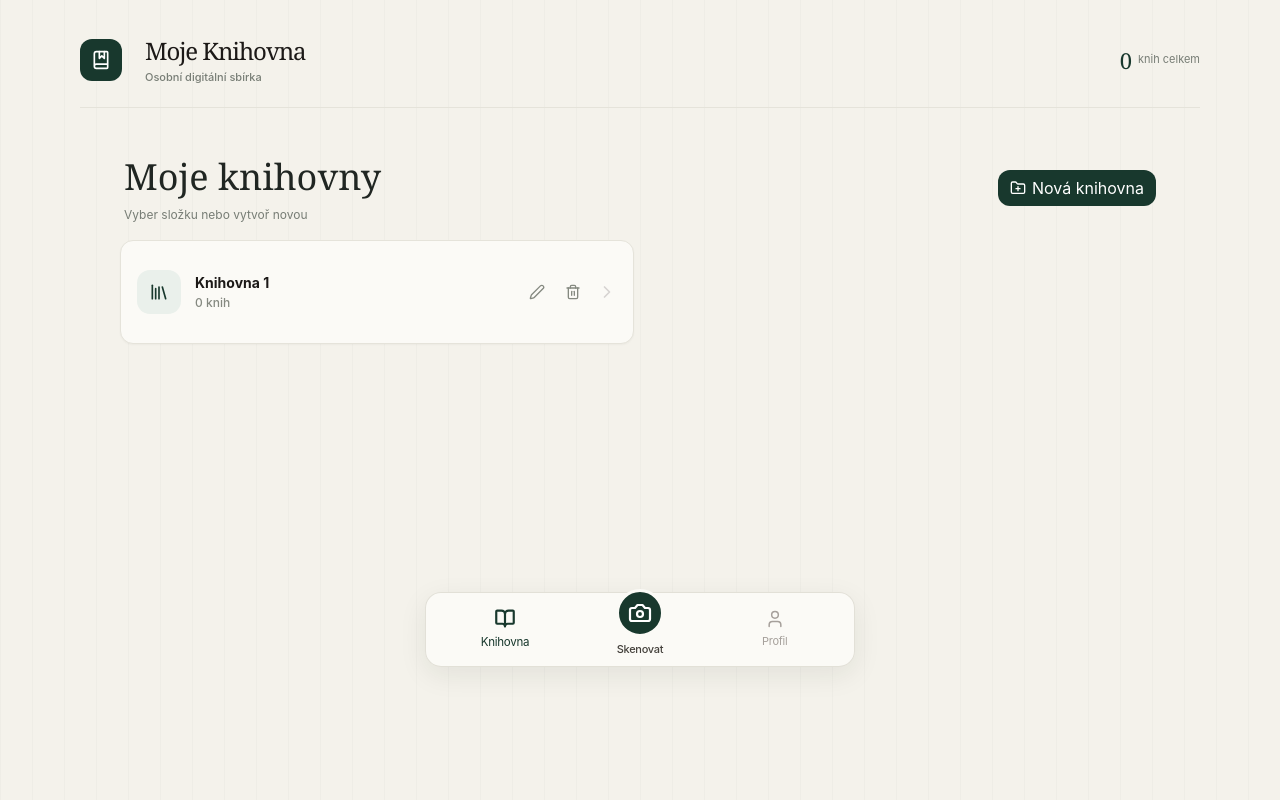
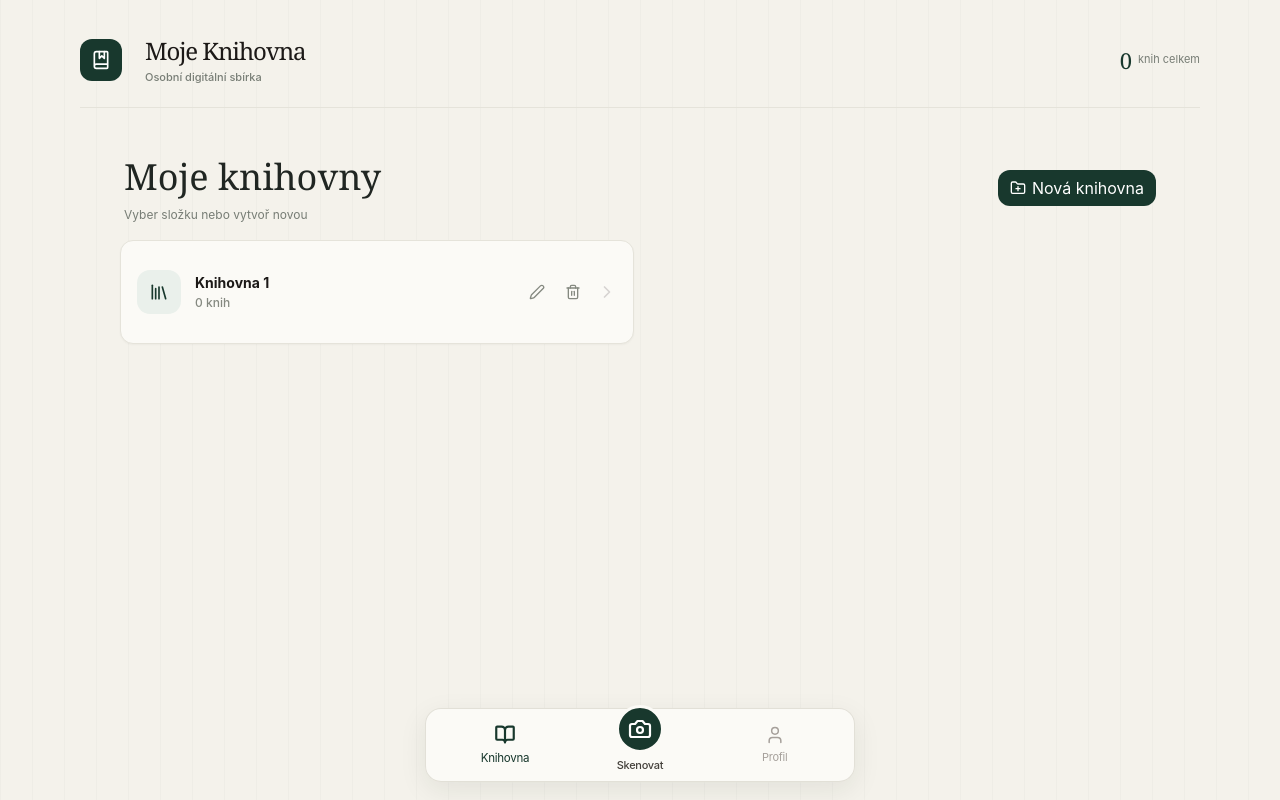
Before and after one commit to dlunacek9-web/digitalniknihovna, a React (Vite) app: page / in a window 1280 px wide. Built offline with nearby package versions, Linux system fonts and the light colour scheme.

Commit message:
Keep desktop navigation available while scrolling

```diff
--- a/src/index.css
+++ b/src/index.css
@@ -62,7 +62,7 @@ button:focus-visible,input:focus-visible,select:focus-visible{outline:2px solid
  .scanner-view>#file-decoder-temp,.scanner-view>div:first-of-type{display:none}
  .scanner-view>div:nth-of-type(2){grid-column:1/-1}.scanner-view>div:nth-of-type(3){grid-column:1;grid-row:3/span 2}
  .scanner-view>div:nth-of-type(4){grid-column:1}.scanner-view>div:nth-of-type(5){grid-column:2;grid-row:3/span 2;align-self:stretch}
- .app-bottom-nav{position:static!important;padding:0!important}.app-bottom-nav>div{padding:0!important}.app-bottom-nav nav{width:430px}
+ .app-bottom-nav>div{padding:0 30px 18px!important}.app-bottom-nav nav{width:430px}
 }
 @media(max-width:759px){
  .app-container{padding:18px 16px 28px!important}.app-header{min-height:62px;margin-bottom:23px!important;padding-bottom:15px}
```
